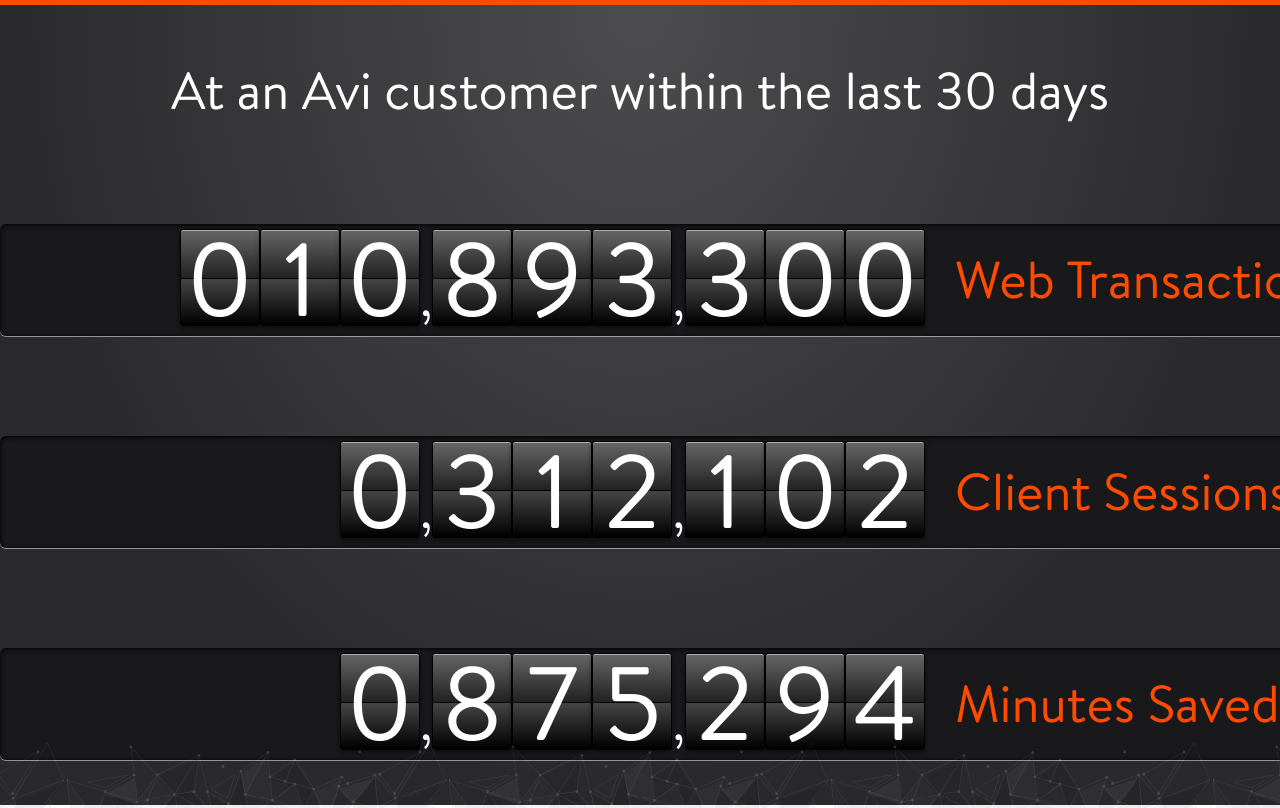
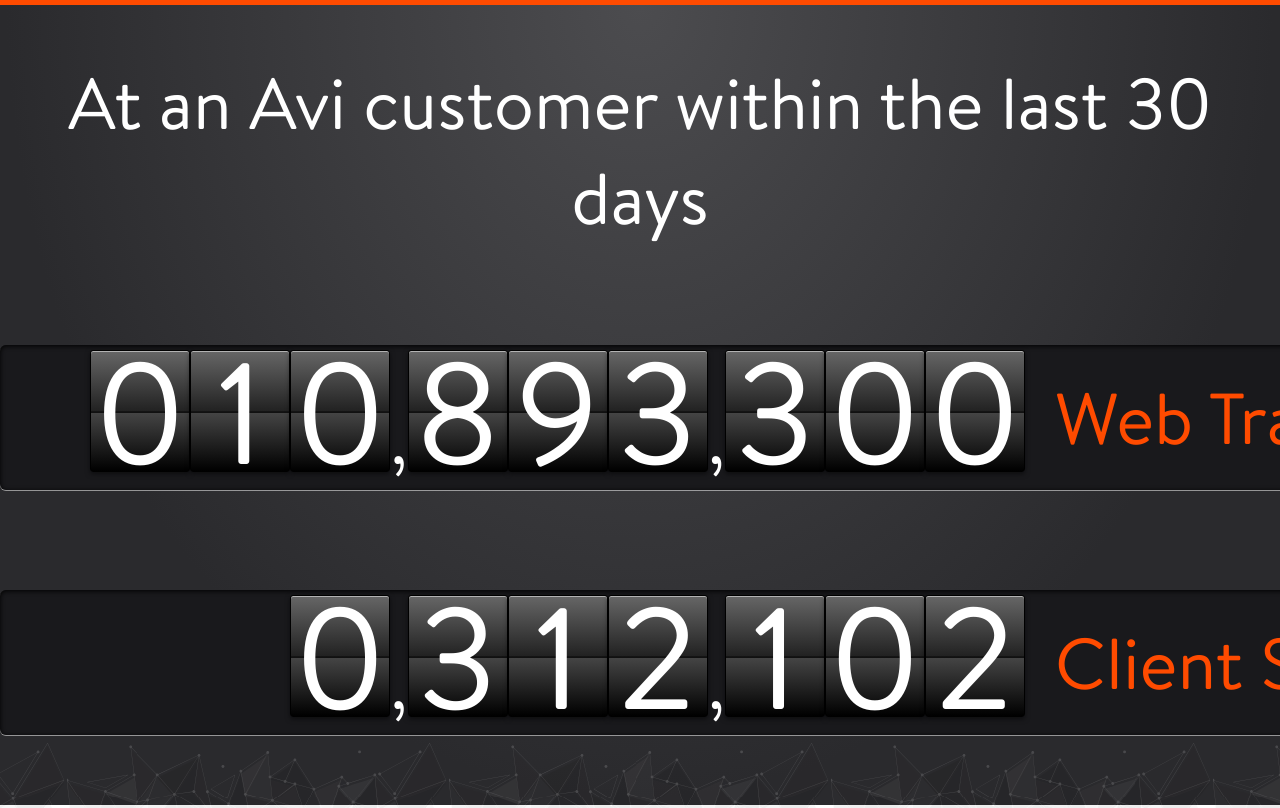
Before and after one commit to KelWill/counterPage, a website: page index.html in a window 1280 px wide. Shown: the top 808 px of the page. Drawn offline with Linux system fonts and the light colour scheme.

Commit message:
style updates BIGGER

```diff
--- a/src/css/styles.css
+++ b/src/css/styles.css
@@ -94,12 +94,13 @@
 
 body {
     /*background: #2a2a2d;*/
-    font-size: 52px;
+    font-size: 72px;
     font-family:"brandon_text", helvetica neue;
     font-weight: 300;
     text-align:center;
     margin:50px 0px;
     padding:0px;
+    overflow: hidden;
 }
 
 .logo {
@@ -121,7 +122,7 @@
 }
 
 #counter1, #counter2, #counter3 {
-    width: 920px;
+    width: 1020px;
     display:inline-block;
     text-align: right;
 }
@@ -134,7 +135,7 @@
     color: #ff4B00;
     /*margin-left: 5px;*/
     vertical-align: top;
-    line-height: 100px;
+    line-height: 135px;
     text-align: right;
     display:inline-block;
     margin-left: 30px;
@@ -150,8 +151,8 @@
 .digit {
     color: #FFF;
     font-size: 2em;
-    width: 80px;
-    line-height:95px;
+    width: 100px;
+    line-height:120px;
     display:inline-block;
     /*margin-right: 5px;*/
     border-radius: 3px;
```
